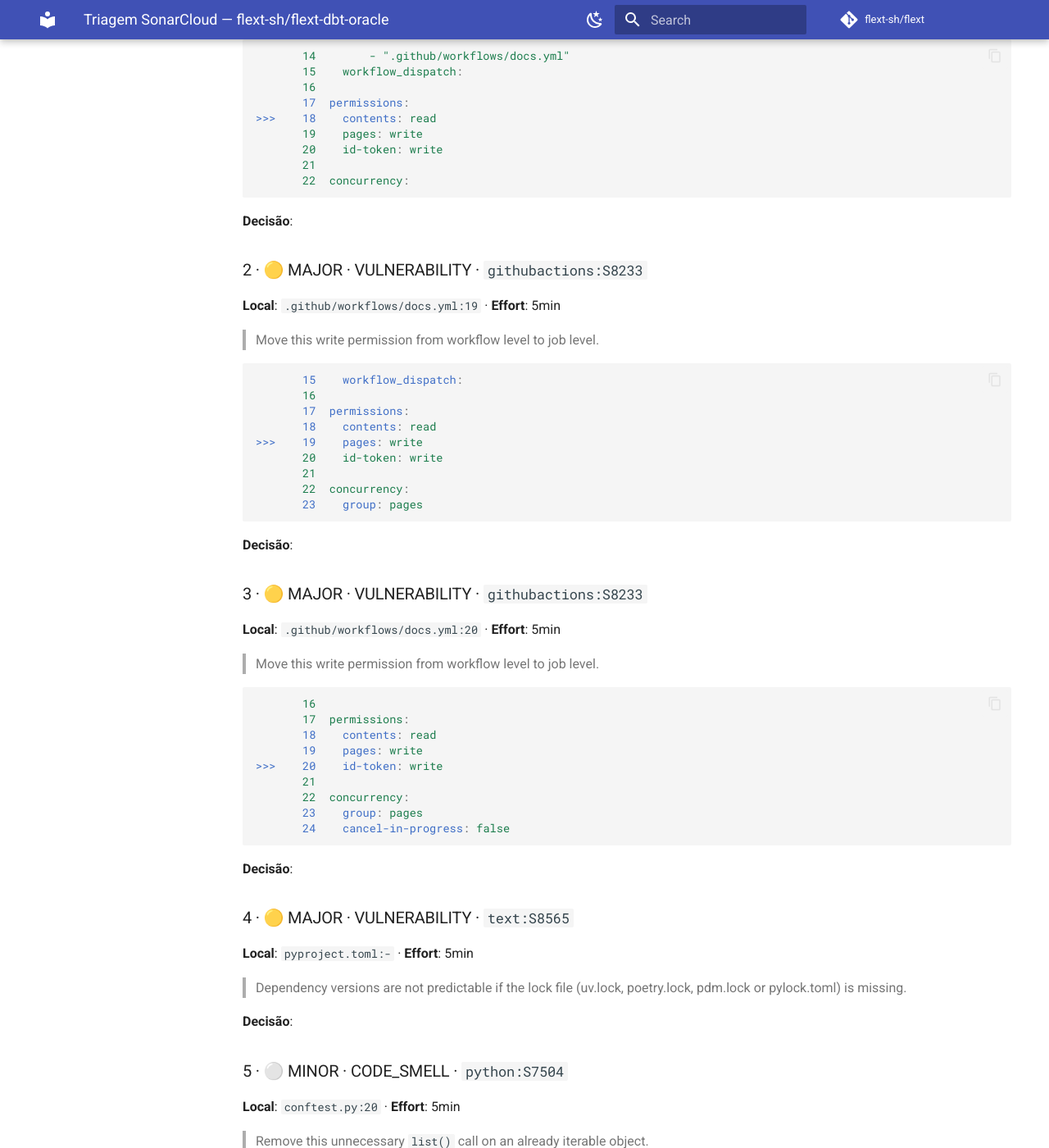
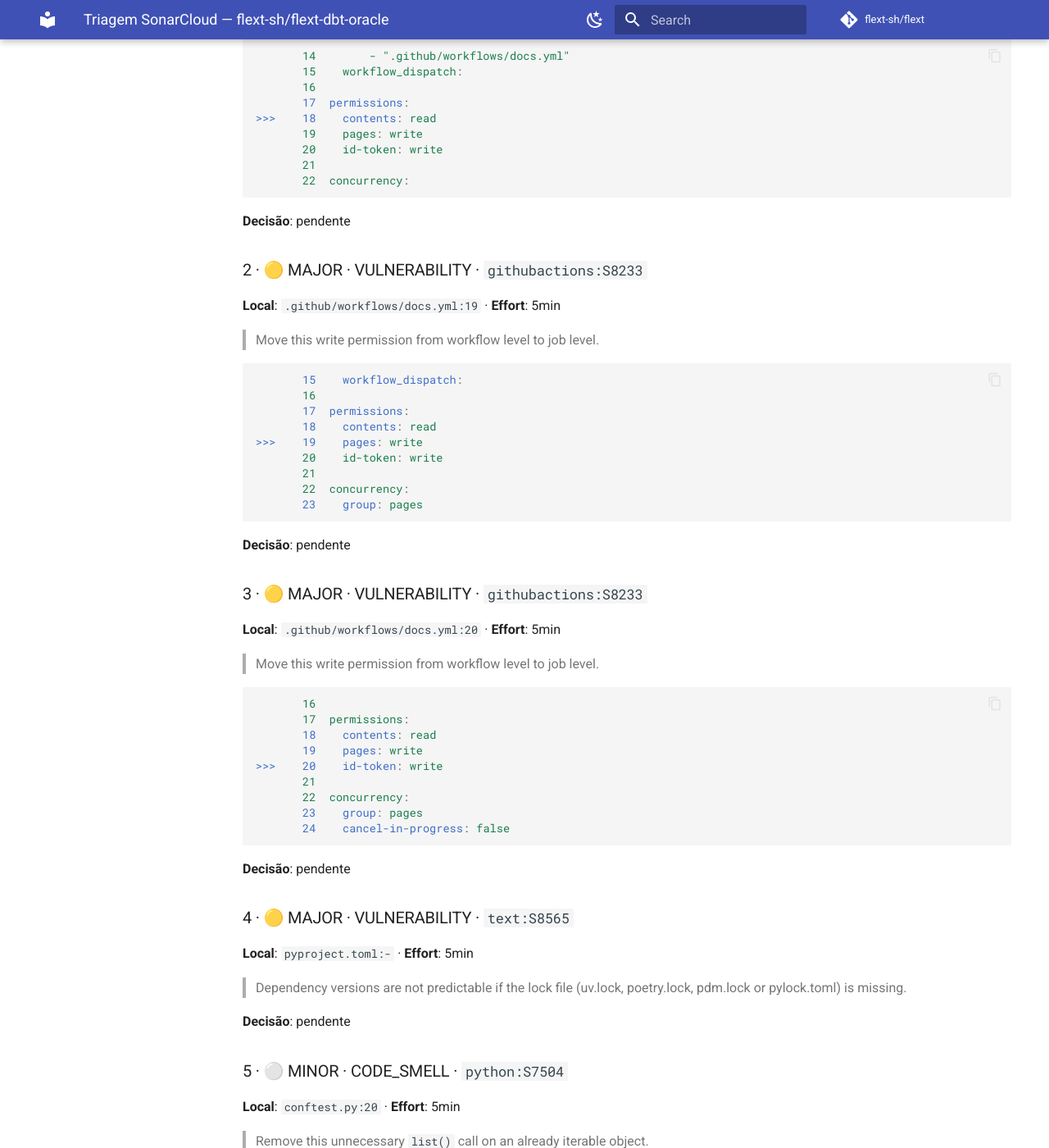
Before and after one commit to flext-sh/flext-dbt-oracle, an MkDocs documentation site: the page built from docs/security/sonarqube-triage.md, in a window 1280 px wide and 1400 px high, scrolled down 1011 px. Shown: the whole window at 82% size. Built offline with MkDocs 1.6.1 and Material for MkDocs 9.7.7, drawn with Linux system fonts in a browser that asks for light colours; comment, search, counter and statistics services are not loaded.

Commit message:
docs(security): fix markdown lint findings

````diff
--- a/docs/security/sonarqube-triage.md
+++ b/docs/security/sonarqube-triage.md
@@ -40,7 +40,7 @@ Cada issue traz a **mensagem do SonarQube** (descreve o problema e o impacto), o
        22  concurrency:
 ```
 
-**Decisão**:
+**Decisão**: pendente
 
 ### 2 · 🟡 MAJOR · VULNERABILITY · `githubactions:S8233`
 **Local**: `.github/workflows/docs.yml:19` · **Effort**: 5min
@@ -59,7 +59,7 @@ Cada issue traz a **mensagem do SonarQube** (descreve o problema e o impacto), o
        23    group: pages
 ```
 
-**Decisão**:
+**Decisão**: pendente
 
 ### 3 · 🟡 MAJOR · VULNERABILITY · `githubactions:S8233`
 **Local**: `.github/workflows/docs.yml:20` · **Effort**: 5min
@@ -78,7 +78,7 @@ Cada issue traz a **mensagem do SonarQube** (descreve o problema e o impacto), o
        24    cancel-in-progress: false
 ```
 
-**Decisão**:
+**Decisão**: pendente
 
 ### 4 · 🟡 MAJOR · VULNERABILITY · `text:S8565`
 **Local**: `pyproject.toml:-` · **Effort**: 5min
@@ -86,7 +86,7 @@ Cada issue traz a **mensagem do SonarQube** (descreve o problema e o impacto), o
 > Dependency versions are not predictable if the lock file (uv.lock, poetry.lock, pdm.lock or pylock.toml) is missing.
 
 
-**Decisão**:
+**Decisão**: pendente
 
 ### 5 · ⚪ MINOR · CODE_SMELL · `python:S7504`
 **Local**: `conftest.py:20` · **Effort**: 5min
@@ -105,4 +105,4 @@ Cada issue traz a **mensagem do SonarQube** (descreve o problema e o impacto), o
        24                  sys.modules.pop(module_name, None)
 ```
 
-**Decisão**:
+**Decisão**: pendente
````
